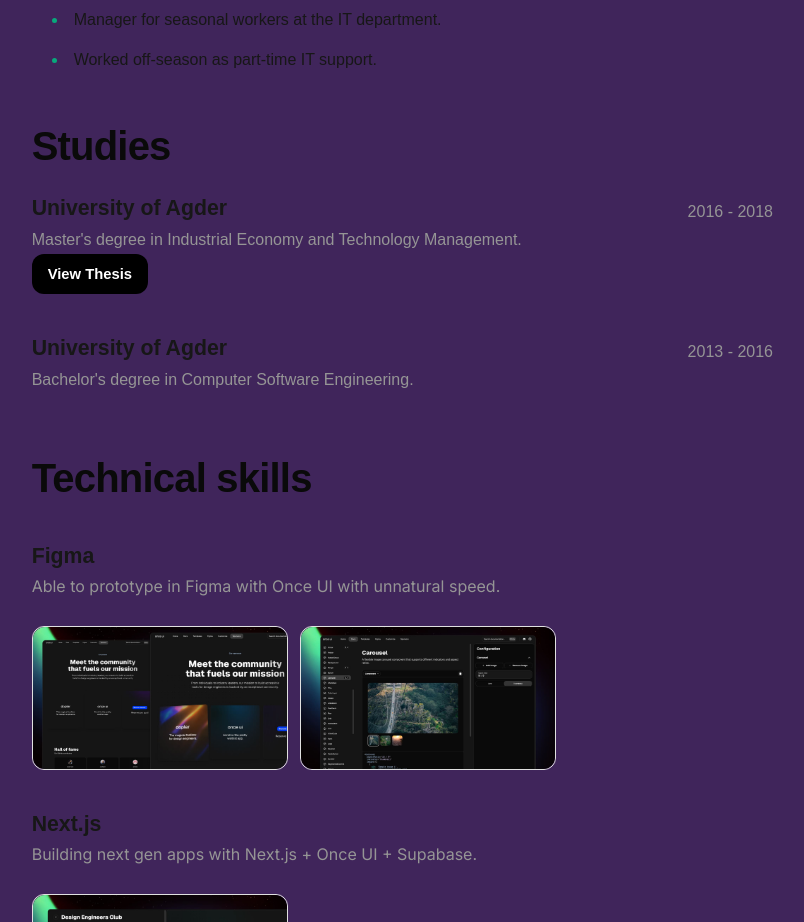
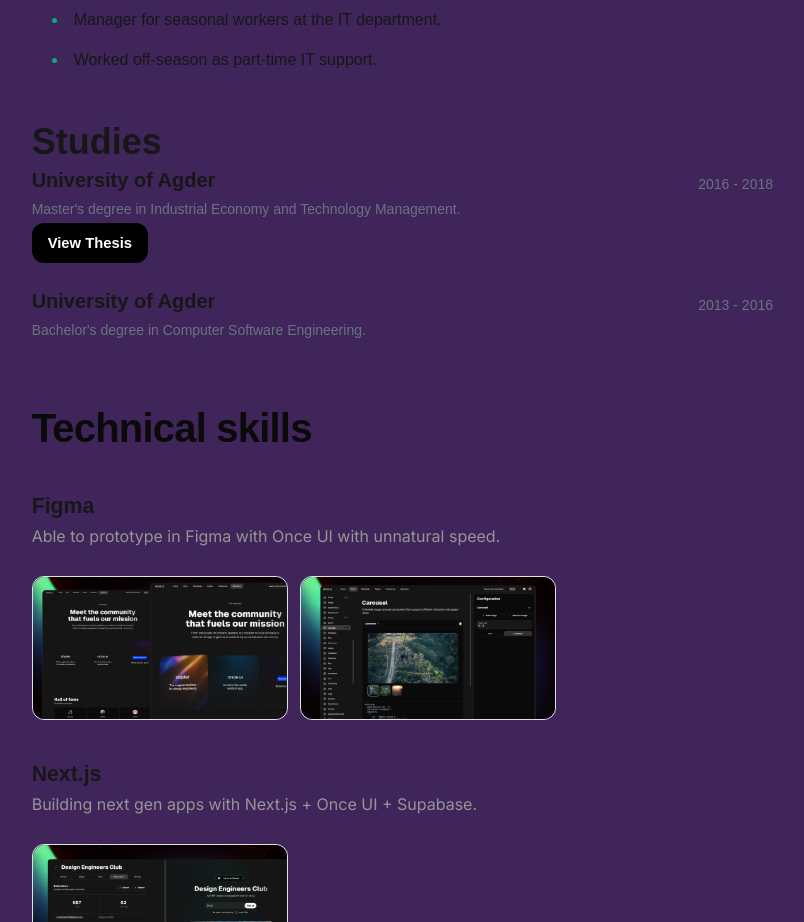
Before and after one commit to johnforeland/john.fore.land, a Next.js app: page /about in a window 1280 px wide. Shown: the part 1782-2704 px from the top of the page, without its empty margins (387-1191 px from the left). Built offline with nearby package versions, Linux system fonts and the light colour scheme.

Commit message:
converted studies to tailwind

```diff
--- a/src/app/about/parts/Name.tsx
+++ b/src/app/about/parts/Name.tsx
@@ -1,4 +1,4 @@
-import { person, about } from "@/app/resources/content";
+import { person } from "@/app/resources/content";
 import Title from "./Title";
 import SocialButtons from "./SocialButtons";
 
--- a/src/app/about/parts/Studies.tsx
+++ b/src/app/about/parts/Studies.tsx
@@ -1,50 +1,34 @@
 "use client";
 
-import { Column, Flex, Heading, Text } from "@/once-ui/components";
 import { about } from "@/app/resources/content";
 import ThesisModal from "./ThesisModal";
 
 export default function Studies({ className }: { className?: string }) {
   return (
-    about.studies.display && (
     <div className={className}>
-        <Heading
-          as="h2"
-          id={about.studies.title}
-          variant="display-strong-s"
-          marginBottom="m"
+      <h2 id={about.studies.title} className="text-4xl font-bold mb-4">
+        {about.studies.title}
+      </h2>
+      <div className="flex flex-col w-full gap-6 mb-10">
+        {about.studies.institutions.map((institution, index) => (
+          <div
+            key={`${institution.name}-${index}`}
+            className="flex flex-col w-full gap-1"
           >
-          {about.studies.title}
-        </Heading>
-        <Column fillWidth gap="l" marginBottom="40">
-          {about.studies.institutions.map((institution, index) => (
-            <Column key={`${institution.name}-${index}`} fillWidth gap="4">
-              <Flex
-                fillWidth
-                horizontal="space-between"
-                vertical="end"
-                marginBottom="4"
-              >
-                <Text id={institution.name} variant="heading-strong-l">
-                  {institution.name}
-                </Text>
-                <Text variant="heading-default-xs" onBackground="neutral-weak">
-                  {institution.timeframe}
-                </Text>
-              </Flex>
-              <Text variant="heading-default-xs" onBackground="neutral-weak">
-                {institution.description}
-              </Text>
+            <div className="flex w-full justify-between items-end mb-1">
+              <p className="text-xl font-semibold">{institution.name}</p>
+              <p className="text-sm text-gray-500">{institution.timeframe}</p>
+            </div>
+            <p className="text-sm text-gray-500">{institution.description}</p>
             {institution.thesis && (
               <ThesisModal
                 name={institution.thesis}
                 url={institution.thesisUrl}
               />
             )}
-            </Column>
+          </div>
         ))}
-        </Column>
       </div>
-    )
+    </div>
   );
 }
```
Lines whose indentation alone changed are shown as unchanged.
